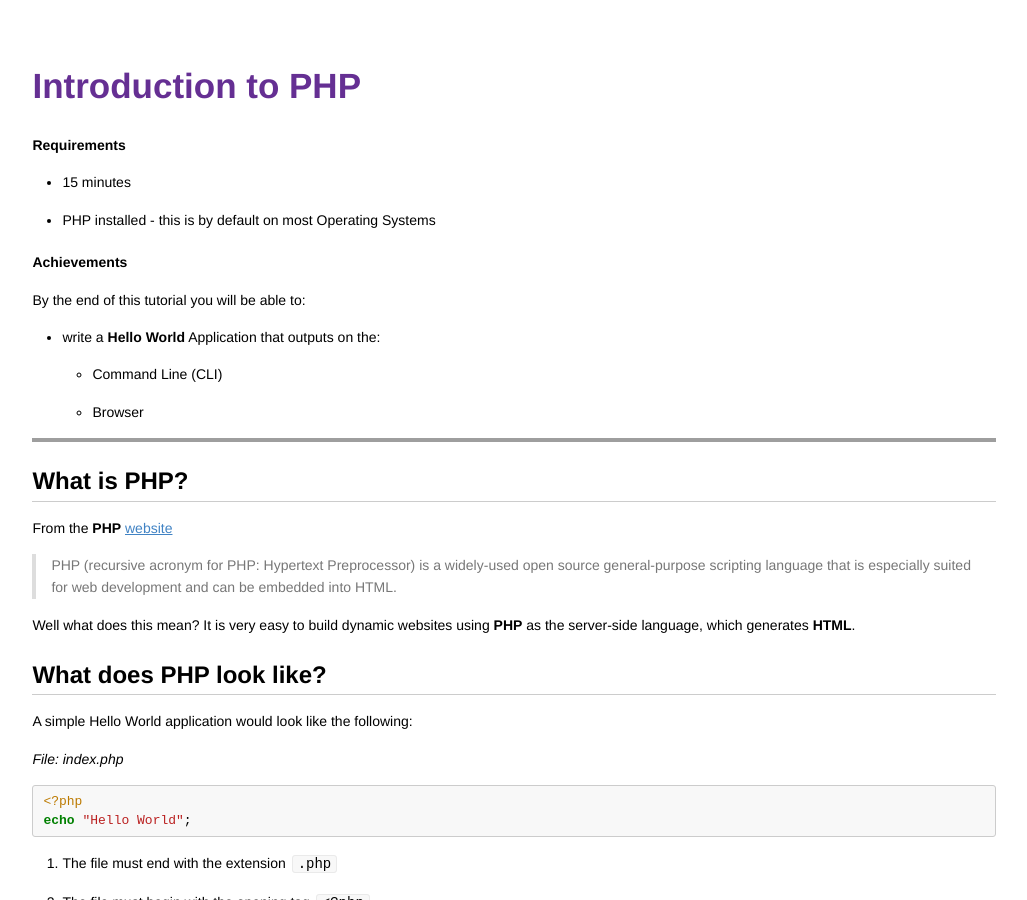
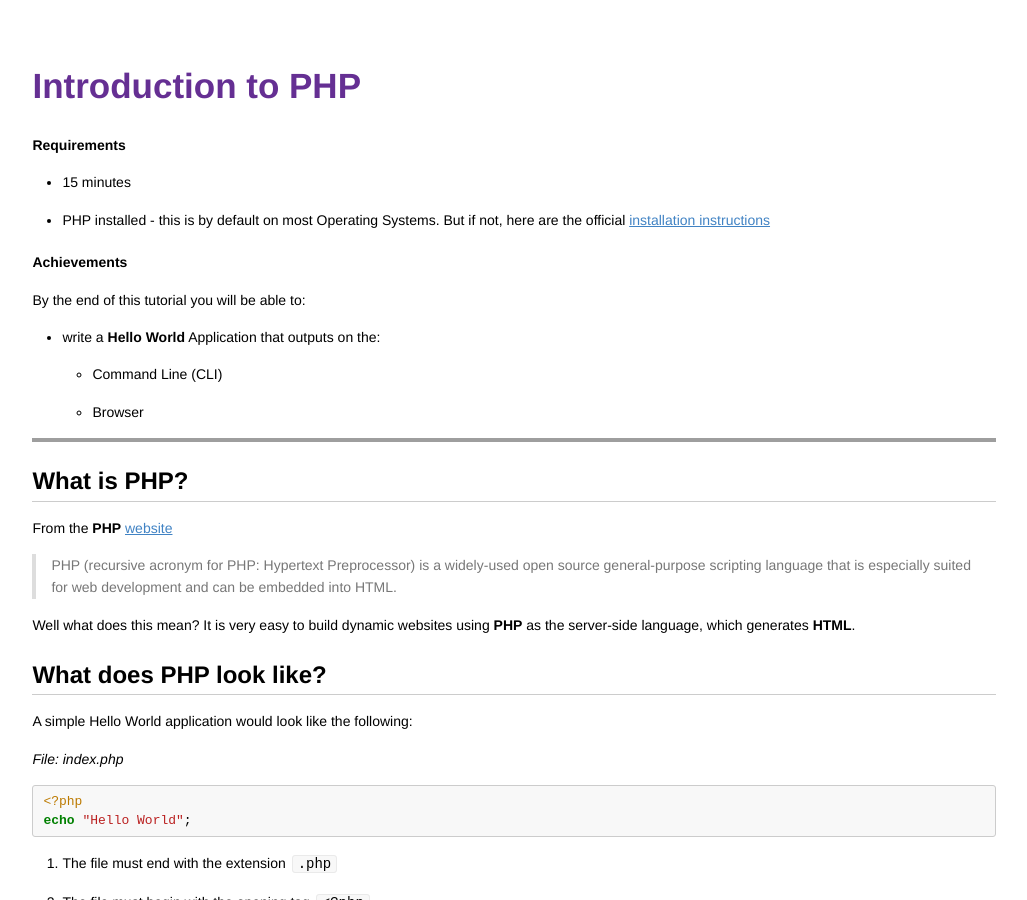
Before and after one commit to codebar/tutorials, a Jekyll site: the page built from php/lesson1/tutorial.md, in a window 1280 px wide and 900 px high, cut to the strip 0-900 px from the top of the window. Shown: the whole strip, without its empty margins (126-1153 px from the left). Built offline with Jekyll 4.4.1, drawn with Linux system fonts in a browser that asks for light colours; Markdown is read by kramdown in place of the engine named in the settings; grey boxes are pictures that could not be loaded.

Commit message:
Added link to official php installation instructions

```diff
--- a/php/lesson1/tutorial.md
+++ b/php/lesson1/tutorial.md
@@ -6,7 +6,7 @@ title: Introduction to PHP
 ##### Requirements
 
 * 15 minutes
-* PHP installed - this is by default on most Operating Systems
+* PHP installed - this is by default on most Operating Systems. But if not, here are the official [installation instructions](http://php.net/manual/en/install.php)
 
 ##### Achievements
 
```
